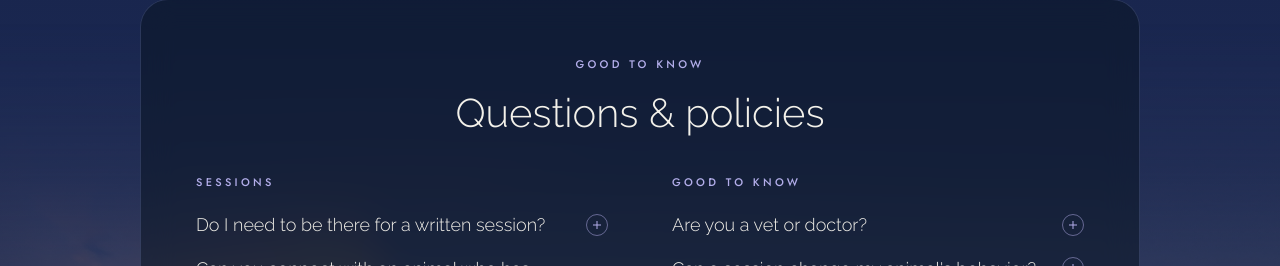
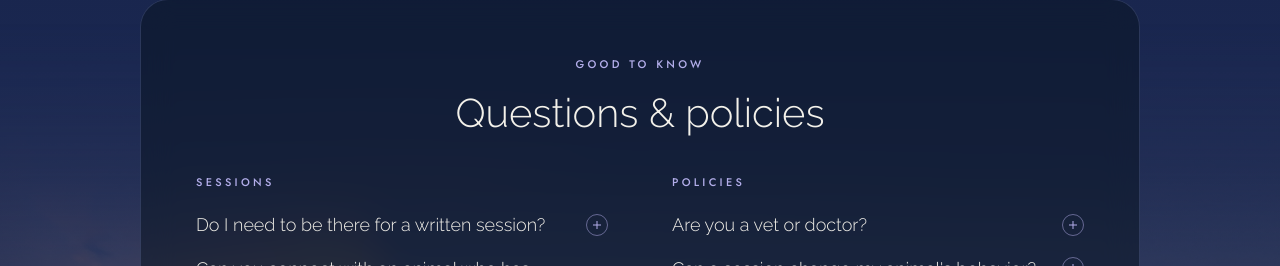
Before and after one commit to DHolliday1881/celesteellyse, a Next.js app: page /services in a window 1280 px wide. Shown: the part 2636-2902 px from the top of the page. Built offline with nearby package versions, Linux system fonts and the light colour scheme.

Commit message:
feat: rename the second faq column to policies

```diff
--- a/content/site.ts
+++ b/content/site.ts
@@ -260,7 +260,7 @@ export const services = {
         ],
       },
       {
-        label: "Good to know",
+        label: "Policies",
         items: [
           {
             question: "Are you a vet or doctor?",
```
